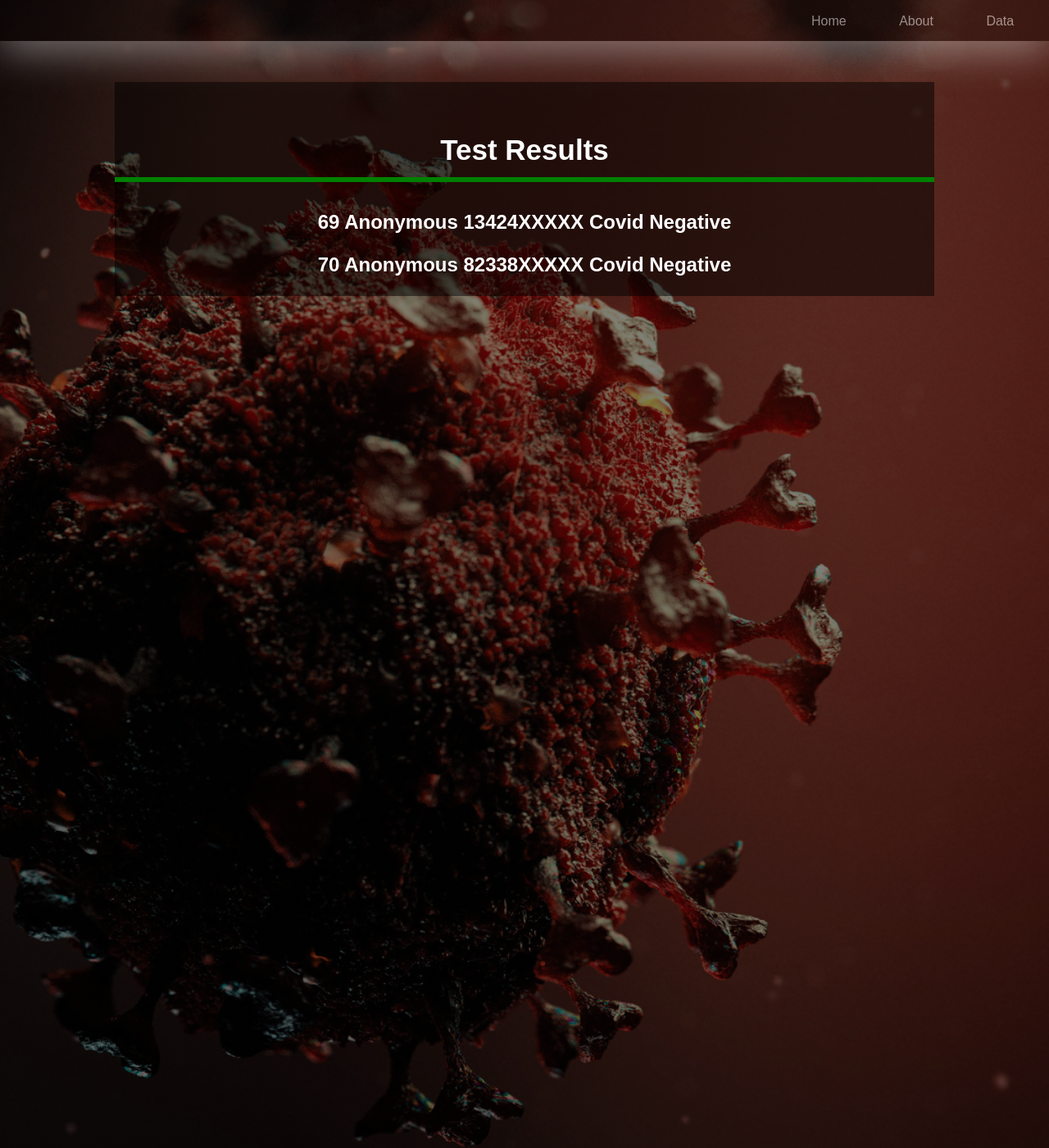
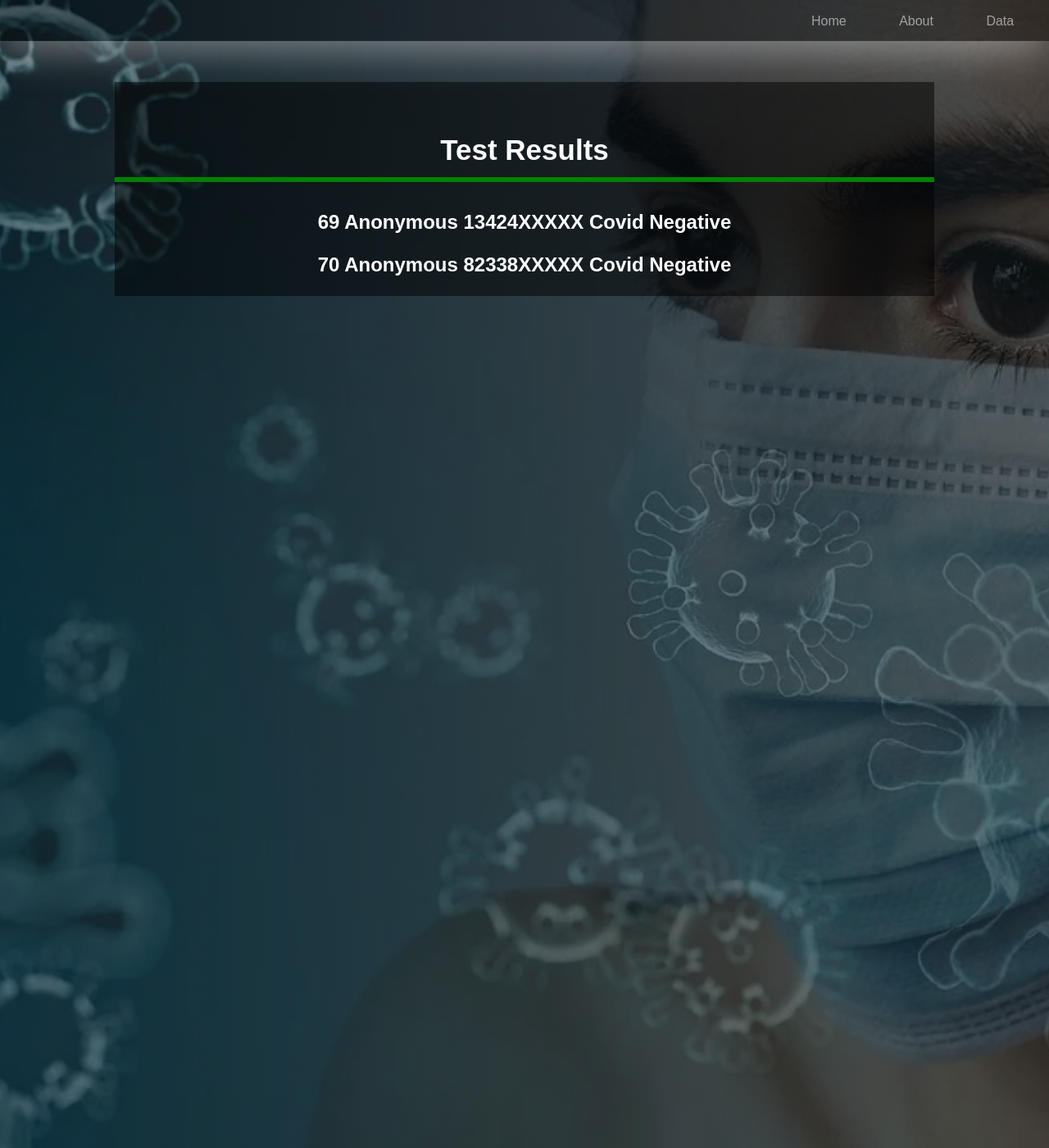
Before and after one commit to subhasishgoswami/Covid19-Chest-XRay-CNN, a Flask app: page /data in a window 1280 px wide. Shown: the whole page at 82% size. Run offline with Flask 2, Linux system fonts and the light colour scheme; data comes from the database, SQL or seed files in the repository.

Commit message:
Change UI

```diff
--- a/templates/database.html
+++ b/templates/database.html
@@ -12,7 +12,7 @@
                   text-decoration: none;
                 }
                 header{
-                background-image:linear-gradient(rgba(0,0,0,0.5),rgba(0,0,0,0.5)),url({{url_for('static', filename='bg2.jpeg')}});
+                background-image:linear-gradient(rgba(0,0,0,0.5),rgba(0,0,0,0.5)),url({{url_for('static', filename='bg.jpeg')}});
                 height:175vh;
                 background-size: cover;
                 background-position:center;
```
Also changed, not shown: static/bg2.jpeg (deleted).
